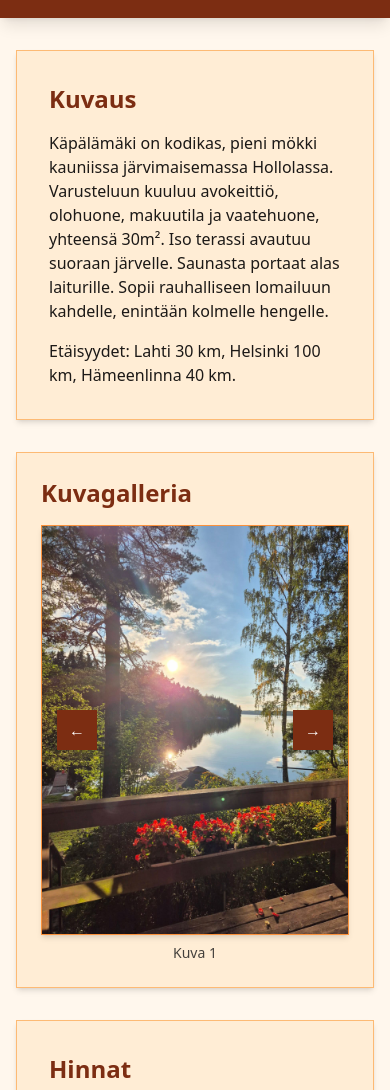
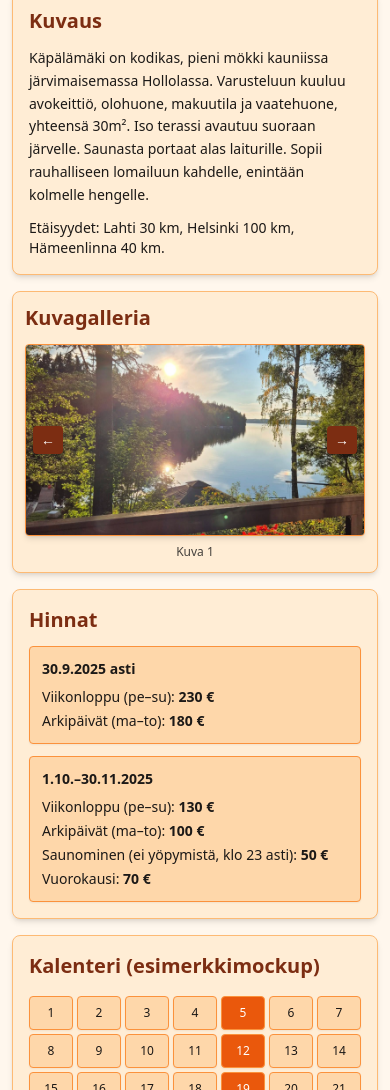
Before and after one commit to avlehtim/kapalamaki-mockup, a plain HTML site: page index.html in a window 390 px wide. Shown: the part 118-1208 px from the top of the page. Drawn offline with nearby package versions, Linux system fonts and the light colour scheme.

Commit message:
Update index.html

```diff
--- a/index.html
+++ b/index.html
@@ -2,76 +2,84 @@
 <html lang="fi">
 <head>
   <meta charset="UTF-8">
+  <meta name="viewport" content="width=device-width, initial-scale=1.0">
   <title>Käpälämäki – Vuokramökki Hollolassa</title>
   <script src="https://cdn.tailwindcss.com"></script>
 </head>
 <body class="bg-orange-50 text-stone-900">
   <!-- Header -->
-  <header class="bg-orange-900 text-white text-center py-8 shadow-lg">
-    <h1 class="text-3xl font-bold">🐾 Käpälämäki</h1>
-    <p class="mt-2 text-lg">Vuokramökki Hollolassa</p>
+  <header class="bg-orange-900 text-white text-center py-4 sm:py-8 shadow-lg">
+    <h1 class="text-2xl sm:text-3xl font-bold">🐾 Käpälämäki</h1>
+    <p class="mt-1 sm:mt-2 text-base sm:text-lg">Vuokramökki Hollolassa</p>
   </header>
 
-  <main class="max-w-4xl mx-auto px-4 py-8 space-y-8">
+  <main class="max-w-4xl mx-auto px-3 sm:px-4 py-4 sm:py-8 space-y-4 sm:space-y-8">
 
     <!-- Kuvaus -->
-    <section class="bg-orange-100 border border-orange-300 p-8 shadow-md">
-      <h2 class="text-2xl font-semibold text-orange-900 mb-4">Kuvaus</h2>
-      <p class="mb-4">
+    <section class="bg-orange-100 border border-orange-300 p-4 sm:p-8 shadow-md rounded-lg">
+      <h2 class="text-xl sm:text-2xl font-semibold text-orange-900 mb-3 sm:mb-4">Kuvaus</h2>
+      <p class="mb-3 sm:mb-4 text-sm sm:text-base leading-relaxed">
         Käpälämäki on kodikas, pieni mökki kauniissa järvimaisemassa Hollolassa.
         Varusteluun kuuluu avokeittiö, olohuone, makuutila ja vaatehuone, yhteensä 30m².
         Iso terassi avautuu suoraan järvelle. Saunasta portaat alas laiturille.
         Sopii rauhalliseen lomailuun kahdelle, enintään kolmelle hengelle.
       </p>
-      <p>
+      <p class="text-sm sm:text-base">
         Etäisyydet: Lahti 30 km, Helsinki 100 km, Hämeenlinna 40 km.
       </p>
     </section>
 
     <!-- Kuvagalleria -->
-    <section class="bg-orange-100 border border-orange-300 p-6 shadow-md">
-      <h2 class="text-2xl font-semibold text-orange-900 mb-4">Kuvagalleria</h2>
+    <section class="bg-orange-100 border border-orange-300 p-3 sm:p-6 shadow-md rounded-lg">
+      <h2 class="text-xl sm:text-2xl font-semibold text-orange-900 mb-3 sm:mb-4">Kuvagalleria</h2>
       <div class="relative flex justify-center items-center">
         <img id="galleryImage" src="1.jpg" alt="Kuva mökistä"
-             class="w-auto max-w-full max-h-[70vh] object-contain border border-orange-400 shadow-md bg-orange-50">
+             class="w-full h-48 sm:h-64 md:h-80 lg:h-96 object-cover border border-orange-400 shadow-md bg-orange-50 rounded">
 
         <!-- Navigointipainikkeet -->
-        <button id="prevBtn" class="absolute top-1/2 left-4 -translate-y-1/2 bg-orange-900 text-white px-3 py-2 shadow-md hover:bg-orange-700">&larr;</button>
-        <button id="nextBtn" class="absolute top-1/2 right-4 -translate-y-1/2 bg-orange-900 text-white px-3 py-2 shadow-md hover:bg-orange-700">&rarr;</button>
+        <button id="prevBtn" class="absolute top-1/2 left-2 sm:left-4 -translate-y-1/2 bg-orange-900 text-white px-2 py-1 sm:px-3 sm:py-2 shadow-md hover:bg-orange-700 rounded text-sm sm:text-base">&larr;</button>
+        <button id="nextBtn" class="absolute top-1/2 right-2 sm:right-4 -translate-y-1/2 bg-orange-900 text-white px-2 py-1 sm:px-3 sm:py-2 shadow-md hover:bg-orange-700 rounded text-sm sm:text-base">&rarr;</button>
       </div>
-      <p id="caption" class="text-center mt-2 text-sm text-stone-700">Kuva 1</p>
+      <p id="caption" class="text-center mt-2 text-xs sm:text-sm text-stone-700">Kuva 1</p>
     </section>
 
     <!-- Hinnat -->
-    <section class="bg-orange-100 border border-orange-300 p-8 shadow-md">
-      <h2 class="text-2xl font-semibold text-orange-900 mb-4">Hinnat</h2>
-      <div class="bg-orange-200 border border-orange-400 p-6 mb-6 shadow-sm hover:shadow-md transition">
-        <strong class="block mb-2">30.9.2025 asti</strong>
-        Viikonloppu (pe–su): 230 €<br>
-        Arkipäivät (ma–to): 180 €
+    <section class="bg-orange-100 border border-orange-300 p-4 sm:p-8 shadow-md rounded-lg">
+      <h2 class="text-xl sm:text-2xl font-semibold text-orange-900 mb-3 sm:mb-4">Hinnat</h2>
+      <div class="bg-orange-200 border border-orange-400 p-3 sm:p-6 mb-3 sm:mb-6 shadow-sm hover:shadow-md transition rounded">
+        <strong class="block mb-2 text-sm sm:text-base">30.9.2025 asti</strong>
+        <div class="text-sm sm:text-base space-y-1">
+          <div>Viikonloppu (pe–su): <span class="font-semibold">230 €</span></div>
+          <div>Arkipäivät (ma–to): <span class="font-semibold">180 €</span></div>
+        </div>
       </div>
-      <div class="bg-orange-200 border border-orange-400 p-6 shadow-sm hover:shadow-md transition">
-        <strong class="block mb-2">1.10.–30.11.2025</strong>
-        Viikonloppu (pe–su): 130 €<br>
-        Arkipäivät (ma–to): 100 €<br>
-        Saunominen (ei yöpymistä, klo 23 asti): 50 €<br>
-        Vuorokausi: 70 €
+      <div class="bg-orange-200 border border-orange-400 p-3 sm:p-6 shadow-sm hover:shadow-md transition rounded">
+        <strong class="block mb-2 text-sm sm:text-base">1.10.–30.11.2025</strong>
+        <div class="text-sm sm:text-base space-y-1">
+          <div>Viikonloppu (pe–su): <span class="font-semibold">130 €</span></div>
+          <div>Arkipäivät (ma–to): <span class="font-semibold">100 €</span></div>
+          <div>Saunominen (ei yöpymistä, klo 23 asti): <span class="font-semibold">50 €</span></div>
+          <div>Vuorokausi: <span class="font-semibold">70 €</span></div>
+        </div>
       </div>
     </section>
 
     <!-- Kalenteri -->
-    <section class="bg-orange-100 border border-orange-300 p-8 shadow-md">
-      <h2 class="text-2xl font-semibold text-orange-900 mb-4">Kalenteri (esimerkkimockup)</h2>
-      <div id="calendar" class="grid grid-cols-7 gap-2 mt-4"></div>
-      <button id="reserveBtn" class="mt-6 px-6 py-3 bg-orange-900 text-white uppercase hover:bg-orange-700 shadow-md transition">
+    <section class="bg-orange-100 border border-orange-300 p-4 sm:p-8 shadow-md rounded-lg">
+      <h2 class="text-xl sm:text-2xl font-semibold text-orange-900 mb-3 sm:mb-4">Kalenteri (esimerkkimockup)</h2>
+      <div id="calendar" class="grid grid-cols-7 gap-1 sm:gap-2 mt-4"></div>
+      <button id="reserveBtn" class="mt-4 sm:mt-6 w-full sm:w-auto px-4 sm:px-6 py-2 sm:py-3 bg-orange-900 text-white text-sm sm:text-base uppercase hover:bg-orange-700 shadow-md transition rounded">
         Varaa valittu päivä
       </button>
     </section>
 
     <!-- Yhteystiedot -->
-    <section class="bg-orange-100 border border-orange-300 p-8 shadow-md">
-      <h2 class="text-2xl font-semibold text-orange-900 mb-4">Yhteystiedot</h2>
-      <p>Tiedustelut ja varaukset: <strong>p. 040 040 6186</strong></p>
+    <section class="bg-orange-100 border border-orange-300 p-4 sm:p-8 shadow-md rounded-lg">
+      <h2 class="text-xl sm:text-2xl font-semibold text-orange-900 mb-3 sm:mb-4">Yhteystiedot</h2>
+      <p class="text-sm sm:text-base">
+        Tiedustelut ja varaukset:
+        <a href="tel:+358404006186" class="font-bold text-orange-900 hover:text-orange-700">040 040 6186</a>
+      </p>
     </section>
 
   </main>
@@ -79,7 +87,7 @@
   <script>
     // Kuvagalleria
     let currentImage = 1;
-    const totalImages = 10; // muuta tämän mukaan kuinka monta kuvaa on kansiossa
+    const totalImages = 10;
     const galleryImage = document.getElementById("galleryImage");
     const caption = document.getElementById("caption");
 
@@ -107,15 +115,15 @@
     for (let day = 1; day <= daysInMonth; day++) {
       const cell = document.createElement("div");
       cell.textContent = day;
-      cell.className = "p-4 text-center border border-orange-400 shadow-sm transition";
+      cell.className = "p-2 sm:p-4 text-center border border-orange-400 shadow-sm transition text-xs sm:text-sm rounded";
 
       if (bookedDays.includes(day)) {
         cell.classList.add("bg-orange-600", "text-white");
       } else {
         cell.classList.add("bg-orange-200", "cursor-pointer", "hover:bg-orange-400", "hover:text-white");
         cell.addEventListener("click", () => {
-          document.querySelectorAll("#calendar div").forEach(d => d.classList.remove("ring-4", "ring-orange-900"));
-          cell.classList.add("ring-4", "ring-orange-900");
+          document.querySelectorAll("#calendar div").forEach(d => d.classList.remove("ring-2", "sm:ring-4", "ring-orange-900"));
+          cell.classList.add("ring-2", "sm:ring-4", "ring-orange-900");
           selectedDay = day;
         });
       }
```
